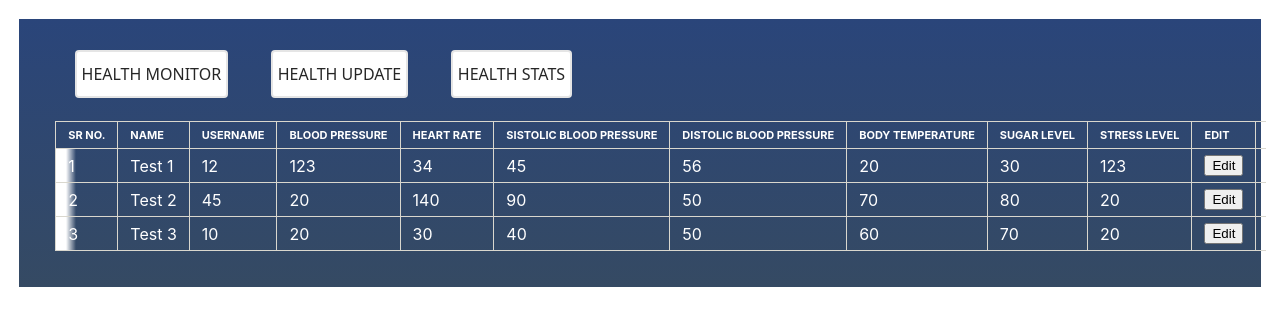
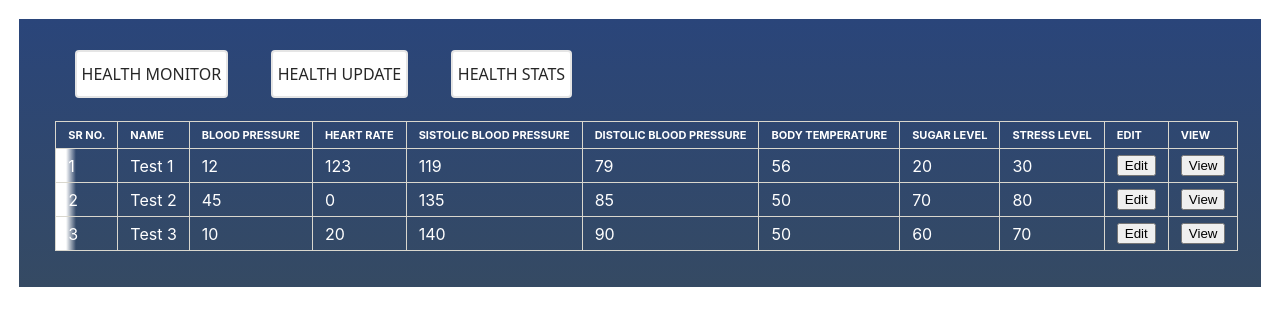
Before and after one commit to srujank1995/Health-Analytics, a React (Create React App) app: page / in a window 1280 px wide. Shown: the top 326 px of the page. Built offline with nearby package versions, Linux system fonts and the light colour scheme.

Commit message:
Update View data

```diff
--- a/src/Components/Table-Structure/Table-data.tsx
+++ b/src/Components/Table-Structure/Table-data.tsx
@@ -31,7 +31,6 @@
         <td>{user.BTemp.value}</td>
         <td>{user.SR.value}</td>
         <td>{user.SL.value}</td>
-        <td>{user.HR.value}</td>
 
         <th>
           <button onClick={() => EditFn(user)}>Edit</button>
@@ -50,7 +49,6 @@
           <tr>
             <th>SR NO.</th>
             <th>Name</th>
-            <th>Username</th>
             <th>Blood Pressure</th>
             <th>Heart Rate</th>
             <th>Sistolic Blood Pressure</th>
--- a/src/Components/ViewData/ViewHealthRecords.tsx
+++ b/src/Components/ViewData/ViewHealthRecords.tsx
@@ -1,31 +1,41 @@
-import { useContext, useEffect, useState } from "react"
-import ContextHealthMain from "../../Context-Structure/ContextHealth-Main"
+import { useContext, useEffect, useState } from "react";
+import ContextHealthMain from "../../Context-Structure/ContextHealth-Main";
 
-const  ViewHealthRecords = ()=> {
+const ViewHealthRecords = () => {
+  const { editUserData } = useContext(ContextHealthMain);
 
-  const { editUserData } = useContext(ContextHealthMain)
+  const [healthData, setHealthData] = useState("");
 
-  const [healthData, setHealthData] = useState('');
-
-  const VitalsCheck = () =>{
-    if (editUserData.BP.value <120 && editUserData.BP.value>80){
-      setHealthData("NORMAL")
-    }else if ((editUserData.BP.value >120 && editUserData.BP.value < 129) && editUserData.BP.value>80){
-      setHealthData("ELEVATED")
-    }else if ((editUserData.BP.value >130 && editUserData.BP.value < 139) && (editUserData.BP.value < 80 && editUserData.BP.value>89)){
-      setHealthData("HIGH BP")
+  const VitalsCheck = () => {
+    if (editUserData.SBP.value < 120 && editUserData.DBP.value > 80) {
+      setHealthData("NORMAL");
+    } else if (
+      editUserData.SBP.value > 120 &&
+      editUserData.SBP.value < 129 &&
+      editUserData.DBP.value > 80
+    ) {
+      setHealthData("ELEVATED");
+    } else if (
+      editUserData.SBP.value > 130 &&
+      editUserData.SBP.value < 139 &&
+      editUserData.DBP.value < 80 &&
+      editUserData.DBP.value > 89
+    ) {
+      setHealthData("HIGH BP");
     }
-  }
-  useEffect( () =>{
-    VitalsCheck()
-  },[editUserData])
+  };
+  useEffect(() => {
+    VitalsCheck();
+  }, [editUserData]);
   return (
     <div>
       <h3>Health Stats</h3>
       <h4> NAme : {editUserData.name}</h4>
-      <h4>BP STATUS : {editUserData.BP.value} : {healthData} </h4>
+      <h4>
+        BP STATUS : {editUserData.BP.value} / {healthData}
+      </h4>
     </div>
-  )
-}
+  );
+};
 
-export default ViewHealthRecords
+export default ViewHealthRecords;
--- a/src/Context-Structure/ReducerFunction.ts
+++ b/src/Context-Structure/ReducerFunction.ts
@@ -20,8 +20,8 @@
     name: "Test 1",
     BP: { value: 12, name: "Blood Pressure" },
     HR: { value: 123, name: "Heart Rate" },
-    SBP: { value: 34, name: "Sistolic Blood Pressure" },
-    DBP: { value: 45, name: "Distolic Blood Pressure" },
+    SBP: { value: 119, name: "Sistolic Blood Pressure" },
+    DBP: { value: 79, name: "Distolic Blood Pressure" },
     BTemp: { value: 56, name: "Body Temperature" },
     SR: { value: 20, name: "Sugar level" },
     SL: { value: 30, name: "Stress level" },
@@ -30,9 +30,9 @@
     id: 2,
     name: "Test 2",
     BP: { value: 45, name: "Blood Pressure" },
-    HR: { value: 20, name: "Heart Rate" },
-    SBP: { value: 140, name: "Sistolic Blood Pressure" },
-    DBP: { value: 90, name: "Distolic Blood Pressure" },
+    HR: { value: 0, name: "Heart Rate" },
+    SBP: { value: 135, name: "Sistolic Blood Pressure" },
+    DBP: { value: 85, name: "Distolic Blood Pressure" },
     BTemp: { value: 50, name: "Body Temperature" },
     SR: { value: 70, name: "Sugar level" },
     SL: { value: 80, name: "Stress level" },
@@ -42,8 +42,8 @@
     name: "Test 3",
     BP: { value: 10, name: "Blood Pressure" },
     HR: { value: 20, name: "Heart Rate" },
-    SBP: { value: 30, name: "Sistolic Blood Pressure" },
-    DBP: { value: 40, name: "Distolic Blood Pressure" },
+    SBP: { value: 140, name: "Sistolic Blood Pressure" },
+    DBP: { value: 90, name: "Distolic Blood Pressure" },
     BTemp: { value: 50, name: "Body Temperature" },
     SR: { value: 60, name: "Sugar level" },
     SL: { value: 70, name: "Stress level" },
```
